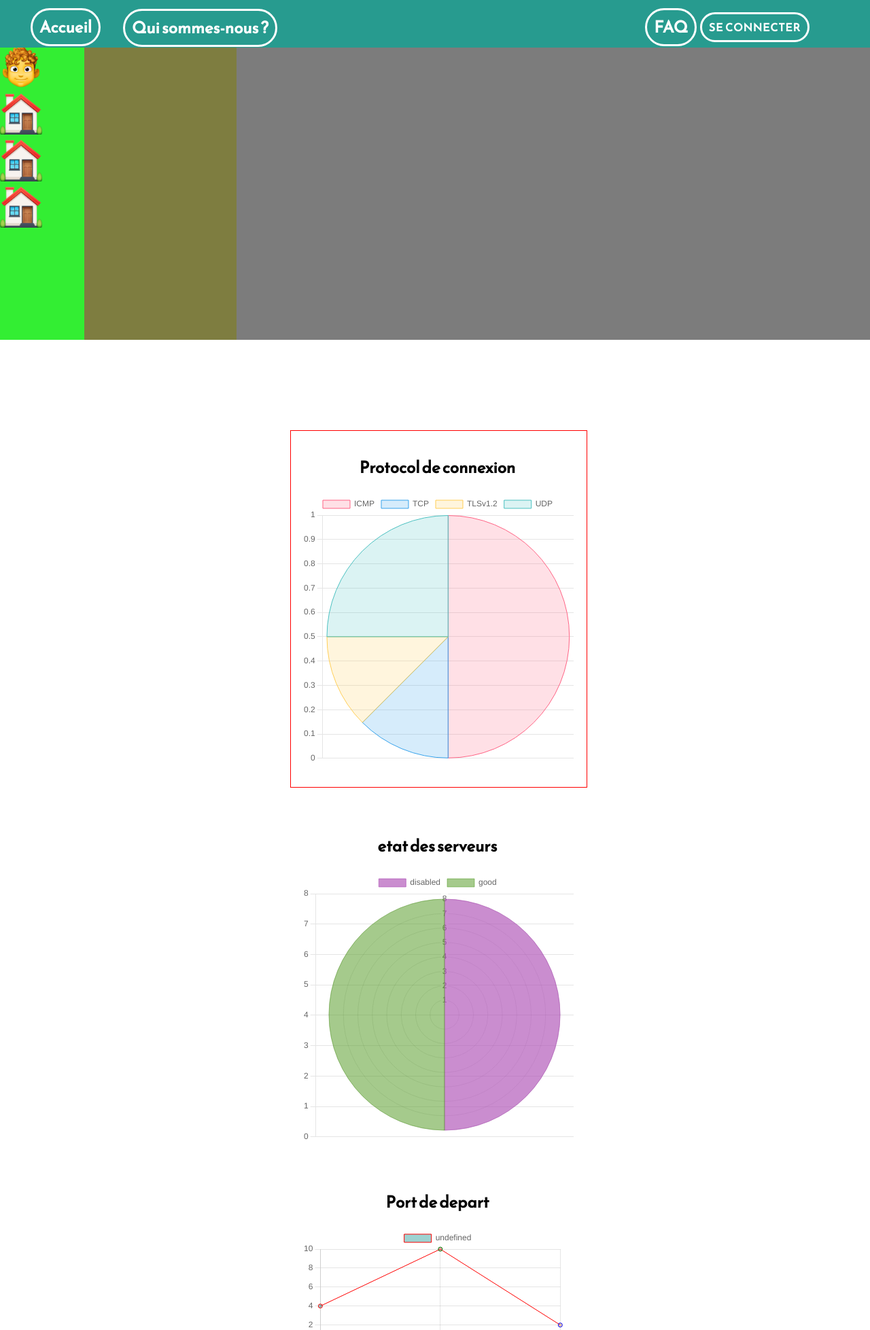
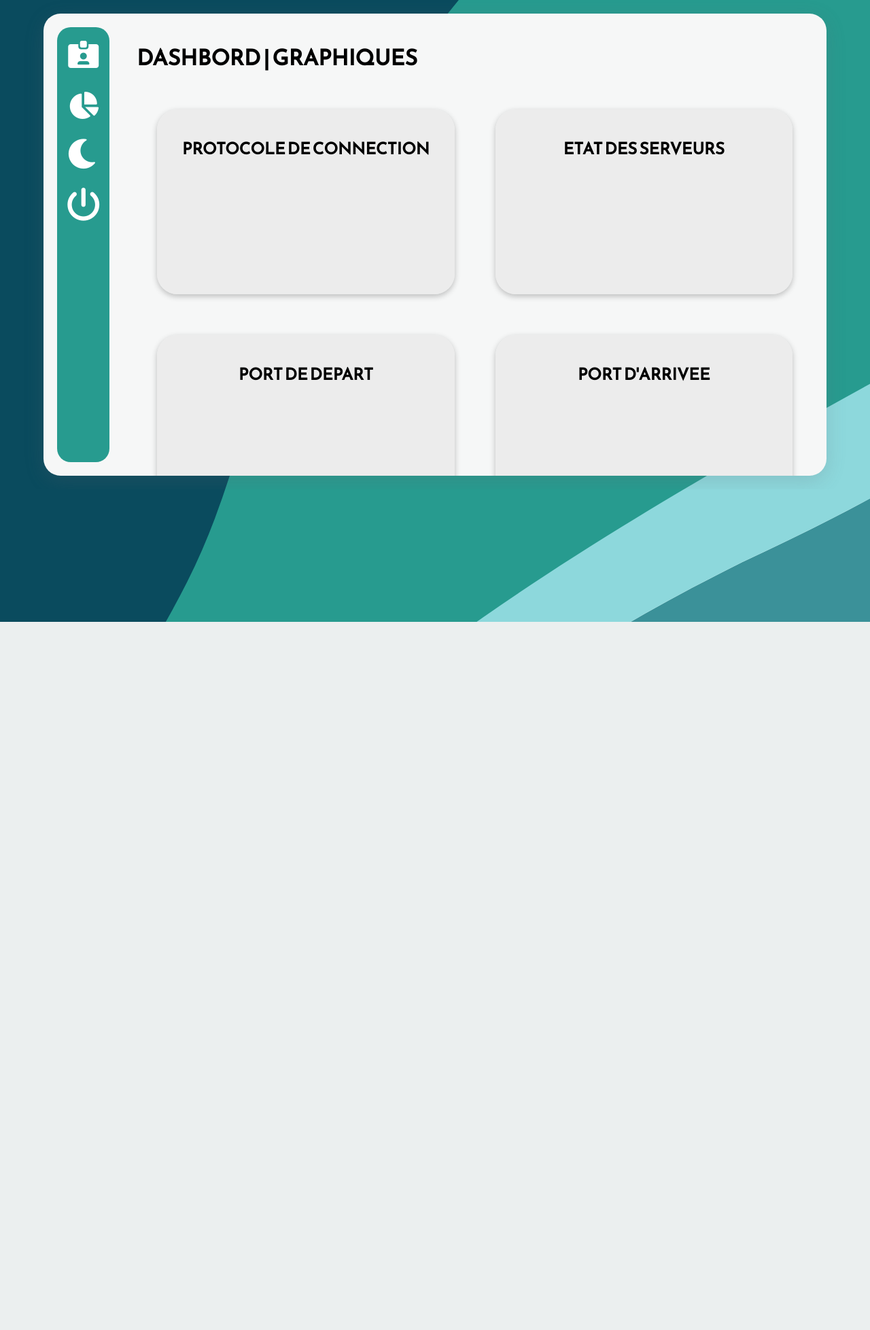
Before and after one commit to siralex214/tram_reseaux, a PHP site: page /user/accueil_user.php in a window 1280 px wide. Shown: the top 1957 px of the page at 68% size. After the commit the page ends 915 px from the top, so only its background shows below. Run offline with PHP 8.4, Linux system fonts and the light colour scheme; data comes from the database, SQL or seed files in the repository; data that the repository does not hold is empty; a map, chart or similar area stays blank; some libraries are stand-ins or nearby versions.

Commit message:
dashbord

```diff
--- a/assets/script/script.js
+++ b/assets/script/script.js
@@ -153,7 +153,7 @@ function animate_text() {
 
 // GESTION DES GRAPHS
 
-fetch("http://localhost/tram_reseaux/statistiques/stat_protocol.php")
+fetch("http://localhost/php/tram_reseaux/statistiques/stat_protocol.php")
   .then((response) => response.json())
   .then((data) => {
     let keys = [];
@@ -200,7 +200,7 @@ fetch("http://localhost/tram_reseaux/statistiques/stat_protocol.php")
     });
   });
 
-fetch("http://localhost/tram_reseaux/statistiques/protocol_check.php")
+fetch("http://localhost/php/tram_reseaux/statistiques/protocol_check.php")
   .then((response) => response.json())
   .then((data) => {
     let keys = [];
@@ -236,7 +236,7 @@ fetch("http://localhost/tram_reseaux/statistiques/protocol_check.php")
       },
     });
   });
-fetch("http://localhost/tram_reseaux/statistiques/protocol_depart.php")
+fetch("http://localhost/php/tram_reseaux/statistiques/protocol_depart.php")
   .then((response) => response.json())
   .then((data) => {
     let keys = [];
@@ -272,7 +272,7 @@ fetch("http://localhost/tram_reseaux/statistiques/protocol_depart.php")
       },
     });
   });
-fetch("http://localhost/tram_reseaux/statistiques/protocol_arriver.php")
+fetch("http://localhost/php/tram_reseaux/statistiques/protocol_arriver.php")
   .then((response) => response.json())
   .then((data) => {
     let keys = [];
--- a/assets/style/style.css
+++ b/assets/style/style.css
@@ -1298,9 +1298,15 @@ input[type="email"] {
 #chart3,
 #chart4 {
   max-width: 100%;
-  width: 403px;
-  margin: 3rem auto 0;
   display: flex;
+  background-color: rgba(231, 231, 231, 0.658);
+  box-shadow: rgba(0, 0, 0, 0.24) 0px 3px 8px;
+  border-radius: 30px;
+  border: none;
+  width: 40%;
+  padding: 20px;
+  justify-content: center;
+  margin: 30px;
 }
 .one_graph,
 .two_graph,
@@ -1327,37 +1333,64 @@ input[type="email"] {
 
 /* ANIMATION BOUTON A PROPOS */
 
-/* GRAPHS BOX */
+/* DASHBORD */
+
+#dashbord {
+    background-image: url("../img/back_dashbord.png");
+}
 
 #centre_graph {
   display: flex;
   flex-direction: row;
-  background-color: #cab125;
-  width: 100%;
-  height: 500px;
-  margin: 0px;
-}
-#logo_graph {
-  display: flex;
-  flex-direction: column;
-  width: 10%;
-  background-color: #3e3;
+  background-color: #f6f7f7;
+  box-shadow: rgba(100, 100, 111, 0.2) 0px 7px 29px 0px;
+  width: 90%;
+  height: 680px;
+  border-radius: 25px;
+  margin: 20px;
+  margin-left: auto;
+  margin-right: auto
+
 }
 
 #nom_graph {
   display: flex;
   flex-direction: column;
-  width: 18%;
-  background-color: rgb(126, 125, 64);
+  width: 7%;
+  background-color: #279b8f;
+  margin: 20px;
+  border-radius: 20px;
+  font-size: 50px;
+  text-align: center;
+  margin-top: 20px;
 }
 #place_graph {
   display: flex;
   flex-direction: column;
-  width: 75%;
-  background-color: rgb(124, 124, 124);
+  width: 90%;
+  padding: 20px;
+  overflow: scroll;
 }
-.bouton_graph {
-  background-color: #2689cf;
-  width: 100%;
-  height: 20px;
+
+#place_graph::-webkit-scrollbar {
+    display: none;
+  }
+
+.graphique_dash{
+    display: flex;
+    flex-direction: row;
+    width: 100%;
+    height: 100%;
 }
+
+#fond_dashbord{
+    position: fixed;
+}
+.fa-chart-pie:before, .fa-pie-chart:before {
+    content: "\f200";
+    font-size: 40px;
+}
+.fa-id-card-alt:before, .fa-id-card-clip:before {
+    content: "\f47f";
+    font-size: 40px;
+}
--- a/inclu/header.php
+++ b/inclu/header.php
@@ -1,5 +1,4 @@
 <header>
-
     <div id="nav">
         <!-- MODAL BOUTON CONNECTION -->
         <input id="button" type='checkbox'>
@@ -78,16 +77,17 @@
                 </div>
             </div>
         </div>
-
-        <a href="./nous.php">
+        <ul>
+            <li><a href="./nous.php">
                     <h2 id="quisommesnous">Qui sommes-nous ?</h2>
-        </a>
+                </a></li>
             <a href="./index.php">
                 <h2 id="accueil">Accueil</h2>
             </a>
             <a href="./faq.php">
                 <h2 id="faq">FAQ</h2>
             </a>
+        </ul>
 
 
     </div>
--- a/user/accueil_user.php
+++ b/user/accueil_user.php
@@ -18,33 +18,26 @@ require_once '../inclu/pdo.php';
     <title>NOVALINK | Mon espace |</title>
 </head>
 
-<body>
-    <?php include_once "../inclu/header.php"; ?>
+<body id="dashbord">
+
     <main>
 
+
         <div id="centre_graph">
-            <div id="logo_graph">
-                <a href=""><img src="../assets/img/maison_bouton.png" width="50%" alt="accueil"></a>
-                <a href=""><img src="../assets/img/homme_bouton.png" width="50%" alt="homme"></a>
-                <a href=""><img src="../assets/img/maison_bouton.png" width="50%" alt=""></a>
-                <a href=""><img src="../assets/img/maison_bouton.png" width="50%" alt=""></a>
-                <a href=""><img src="../assets/img/maison_bouton.png" width="50%" alt=""></a>
-            </div>
             <div id="nom_graph">
-                <div class="bouton_graph"></div>
-                <div class="bouton_graph"></div>
+                <a href=""><i class="fas fa-id-card-alt" ></i></a>
+                <a href="./accueil_user.php"><i class="fas fa-chart-pie"></i></a>
+                <a href=""><i class="fa-solid fa-moon"></i></a>
+                <a href=""><i class="fa-solid fa-power-off"></i></a>
             </div>
             <div id="place_graph">
 
-            </div>
-        </div>
-
-        <div class="labox">
-
+                <h1>DASHBORD | GRAPHIQUES</h1>
+                <div class="graphique_dash">
                     <section id="Allchart">
                         <section class="one_graph">
-                    <h2>Protocol de connexion</h2>
-                    <div style="width: 400px; height: 400px">
+                            <h2>PROTOCOLE DE CONNECTION</h2>
+                            <div style="width: auto;">
                                 <canvas id="graph1">
                                 </canvas>
                             </div>
@@ -52,18 +45,21 @@ require_once '../inclu/pdo.php';
                     </section>
                     <section id="chart2">
                         <section class="two_graph">
-                    <h2>etat des serveurs</h2>
-                    <div style="width: 400px; height: 400px">
+                            <h2>ETAT DES SERVEURS</h2>
+                            <div style="width: auto;">
                                 <canvas id="graph2">
 
                                 </canvas>
                             </div>
                         </section>
                     </section>
+                </div>
+                <div class="graphique_dash">
+
                     <section id="chart3">
                         <section class="trois_graph">
-                    <h2>Port de depart</h2>
-                    <div style="width: 400px; height: 400px">
+                            <h2>PORT DE DEPART</h2>
+                            <div style="width: auto;">
                                 <canvas id="graph3">
 
                                 </canvas>
@@ -72,19 +68,18 @@ require_once '../inclu/pdo.php';
                     </section>
                     <section id="chart4">
                         <section class="quatre_graph">
-                    <h2>Port de arriver</h2>
-                    <div style="width: 400px; height: 400px">
+                            <h2>PORT D'ARRIVEE</h2>
+                            <div style="width: auto;">
                                 <canvas id="graph4">
 
                                 </canvas>
                             </div>
                         </section>
+                    </section>
                 </div>
-        <svg xmlns="http://www.w3.org/2000/svg" viewBox="0 0 1440 320">
-            <path fill="#279b8f" fill-opacity="1" d="M0,32L80,69.3C160,107,320,181,480,181.3C640,181,800,107,960,69.3C1120,32,1280,32,1360,32L1440,32L1440,320L1360,320C1280,320,1120,320,960,320C800,320,640,320,480,320C320,320,160,320,80,320L0,320Z"></path>
-        </svg>
+            </div>
+        </div>
     </main>
-    <?php include_once "../inclu/footer.php" ?>
 </body>
 
 </html>
```
Also changed, not shown: index.php (+8 -8 lines), assets/img/back_dashbord.png (added), user/deconnexion.php (added). Lines whose indentation alone changed are shown as unchanged.
